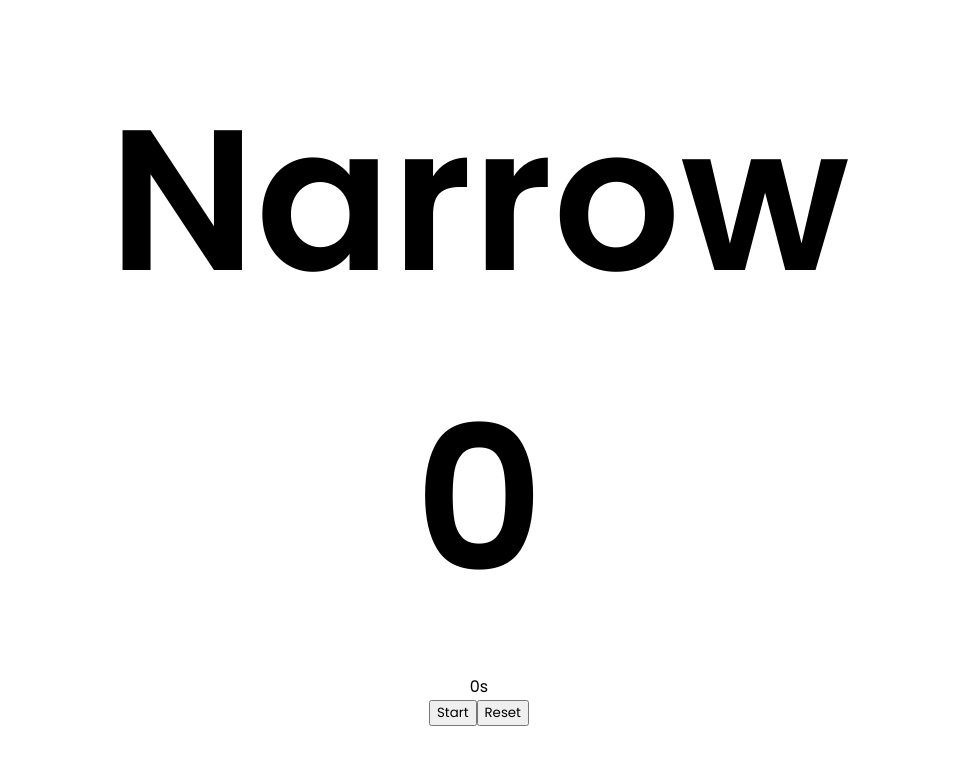
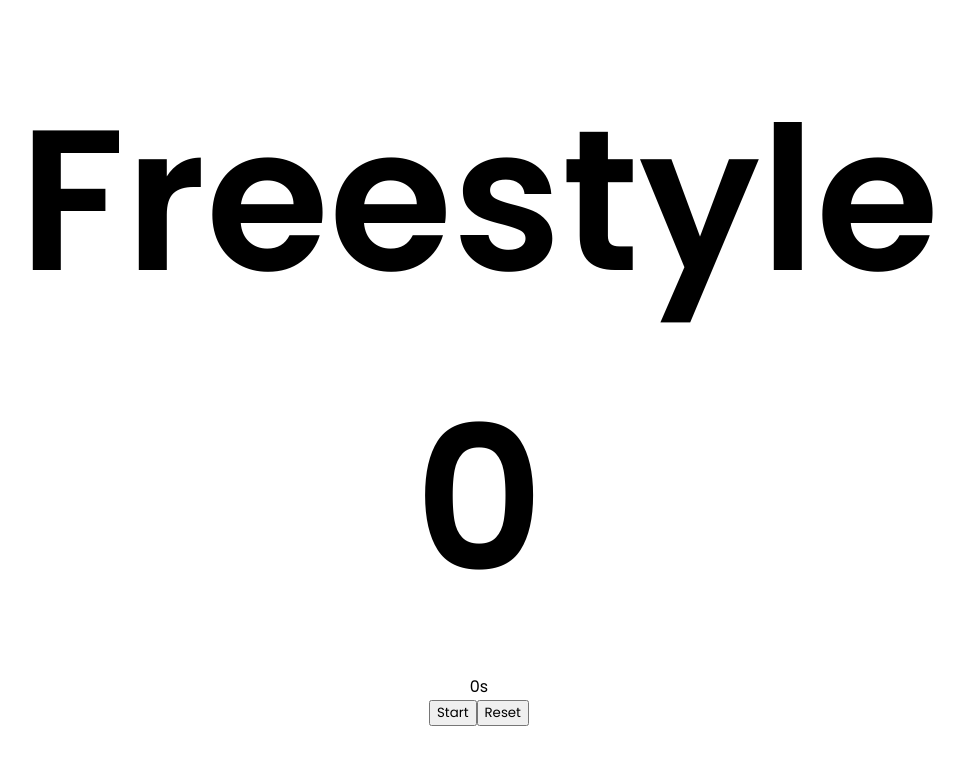
Before and after one commit to mckinney-stack/headup, a React (Create React App) app: page / in a window 1280 px wide. Shown: the top 764 px of the page, without its empty margins (161-1125 px from the left). Built offline with nearby package versions, Linux system fonts and the light colour scheme.

Commit message:
Fix a couple of bugs - move state up to App.js and implement new features

```diff
--- a/src/App.js
+++ b/src/App.js
@@ -4,17 +4,18 @@ import StickhandleType from './StickhandleType';
 import Timer from './Timer';
 
 function App() {
+
+    const types = ['Wide', 'Tight', 'Figure Eight', 'Freestyle', 'Toe Drag'];
+
     const [seconds, setSeconds] = useState(0);
     const [isActive, setIsActive] = useState(false);
     const [isGameOver, setIsGameOver] = useState(false);
+    const [number, updateNumber] = useState(0);
+    const [type, setType] = useState(types[Math.floor(Math.random() * types.length)]);
+
 
     function toggle() {
         setIsActive(!isActive);
-    }
-
-    function reset() {
-      setSeconds(0);
-      setIsActive(false);
     }
 
     useEffect(() => {
@@ -23,11 +24,21 @@ function App() {
         interval = setInterval(() => {
           setSeconds(seconds => seconds + 1);
         }, 1000);
+        setIsGameOver(false);
       } else if (!isActive && seconds !== 0) {
         clearInterval(interval);
+        updateNumber(0);
+        setIsActive(false);
+        setIsGameOver(true);
       }
       return () => clearInterval(interval);
-    }, [isActive, seconds]);
+    }, [isActive, seconds, number, isGameOver]);
+
+    function reset() {
+      setSeconds(0);
+      updateNumber(0);
+      setIsActive(false);
+    }
 
     return (
         <>
@@ -35,10 +46,10 @@ function App() {
                 <h1>GAME OVER</h1>
             ) : (
                 <>
-                    <StickhandleType isActive={isActive} reset={reset} />
+                    <StickhandleType types={types} type={type} setType={setType} isActive={isActive} reset={reset} />
                 </>
             )}
-            <Counter isActive={isActive} reset={reset} />
+            <Counter number={number} updateNumber={updateNumber} isActive={isActive} reset={reset} />
             <Timer seconds={seconds} isActive={isActive} handleToggle={toggle} handleReset={reset} />
         </>
     );
--- a/src/Counter.js
+++ b/src/Counter.js
@@ -1,10 +1,6 @@
-import { useState } from 'react';
+import React from 'react';
 
-function Counter({isActive, reset}){
-
-    console.log("Counter Rendered");
-
-    const [number, updateNumber] = useState(0);
+function Counter({number, updateNumber, isActive, reset}){
 
     if (isActive) {
         setTimeout(() => {
@@ -19,13 +15,3 @@ function Counter({isActive, reset}){
 };
 
 export default Counter;
-
-/*
-
-Please note that you would need to modify the StickhandleType and
-Counter components to accept and use these props. They should
-start their cycles when isActive is true and stop their cycles
-when isActive is false. They should also reset their states when
-the reset function is called.
-
-*/
--- a/src/StickhandleType.js
+++ b/src/StickhandleType.js
@@ -1,9 +1,6 @@
-import React, { useState, useEffect } from 'react';
+import React, { useEffect } from 'react';
 
-function StickhandleType({isActive, reset}) {
-
-    const types = ['Wide', 'Narrow', 'Figure Eight', 'Freestyle', 'Toe Drag'];
-    const [type, setType] = useState(types[Math.floor(Math.random() * types.length)]);
+function StickhandleType({types, type, setType, isActive}) {
 
     useEffect(() => {
         let timeoutId;
@@ -13,7 +10,7 @@ function StickhandleType({isActive, reset}) {
             }, 8000);
         }
         return () => clearTimeout(timeoutId);
-    }, [isActive, type]);
+    }, [isActive, type, types, setType]);
 
     return <h1>{type}</h1>;
 }
```
